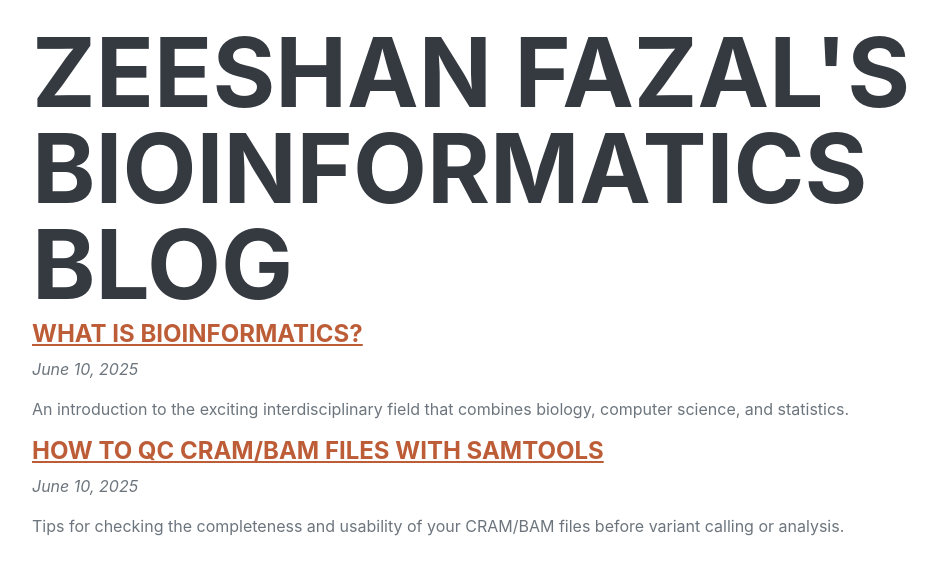
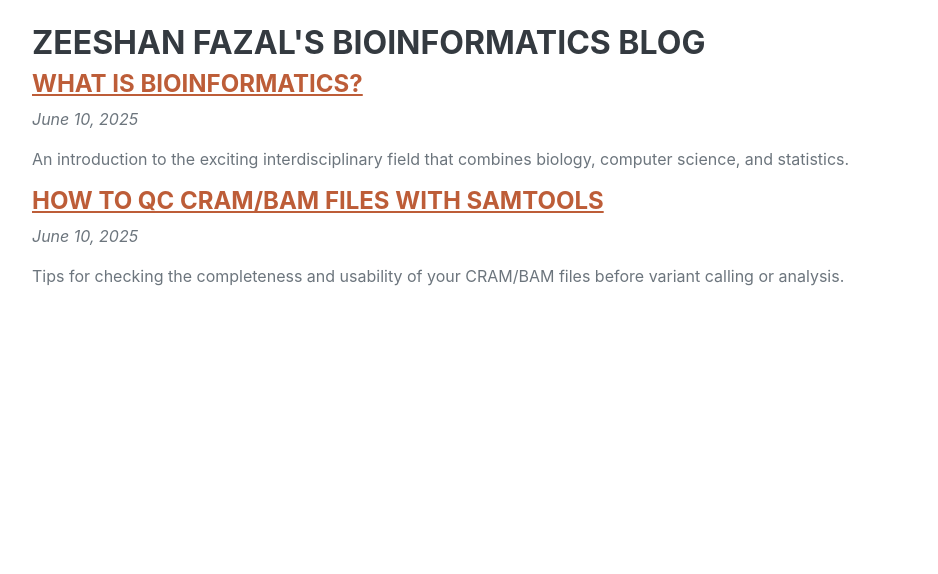
Before and after one commit to shanimalik86/shanimalik86.github.io, a plain HTML site: page blog.html in a window 1280 px wide. Shown: the whole page, without its empty margins (264-1202 px from the left). Drawn offline with Linux system fonts and the light colour scheme.

Commit message:
Update blog.html

```diff
--- a/blog.html
+++ b/blog.html
@@ -7,7 +7,7 @@
 </head>
 <body>
     <div class="container p-4">
-        <h1>Zeeshan Fazal's Bioinformatics Blog</h1>
+        <h3>Zeeshan Fazal's Bioinformatics Blog</h3>
         <div class="blog-post">
             <h4><a href="posts/2025-06-10-intro-to-bioinformatics.html">What is Bioinformatics?</a></h4>
             <p><em>June 10, 2025</em></p>
```
